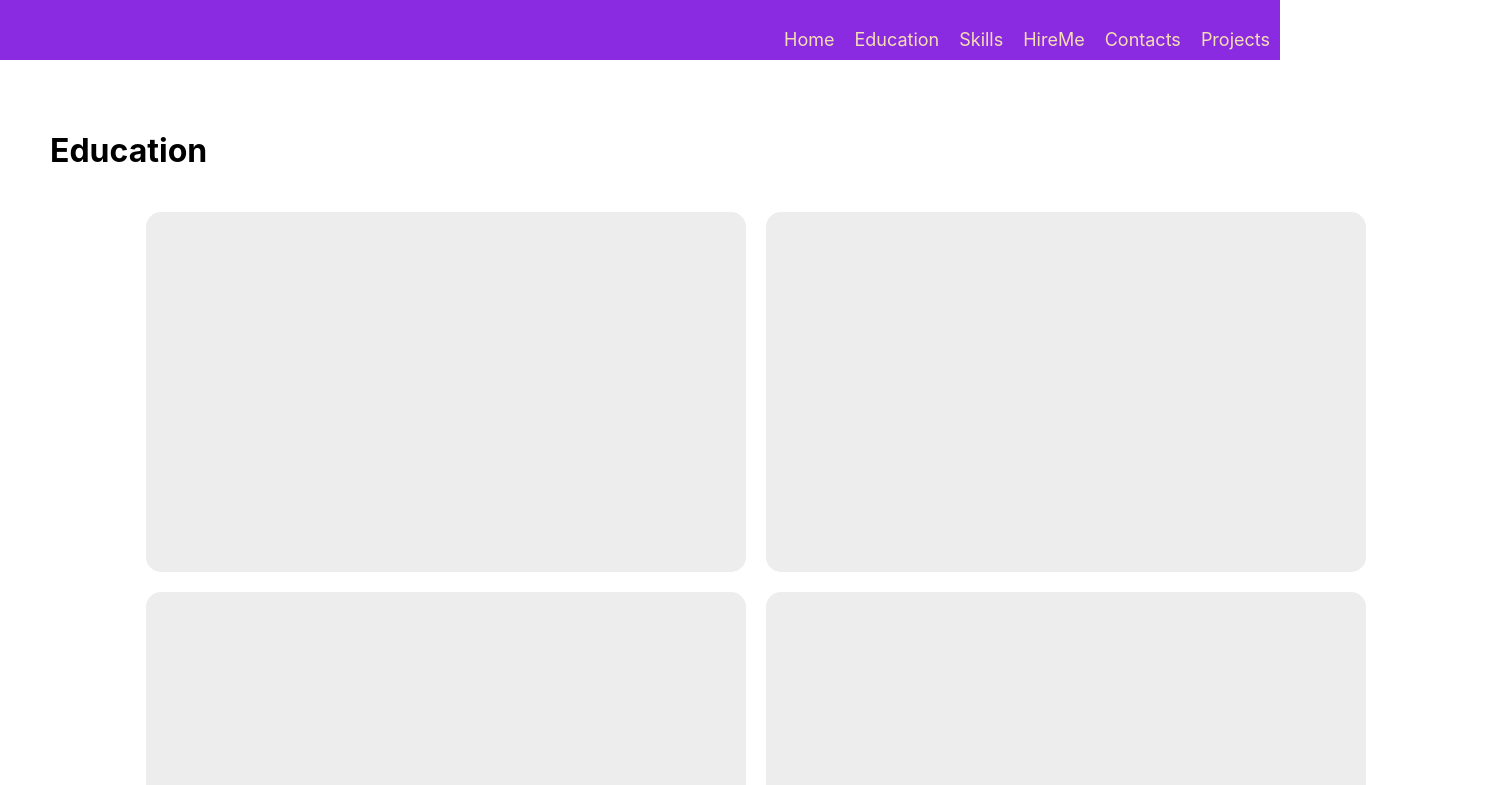
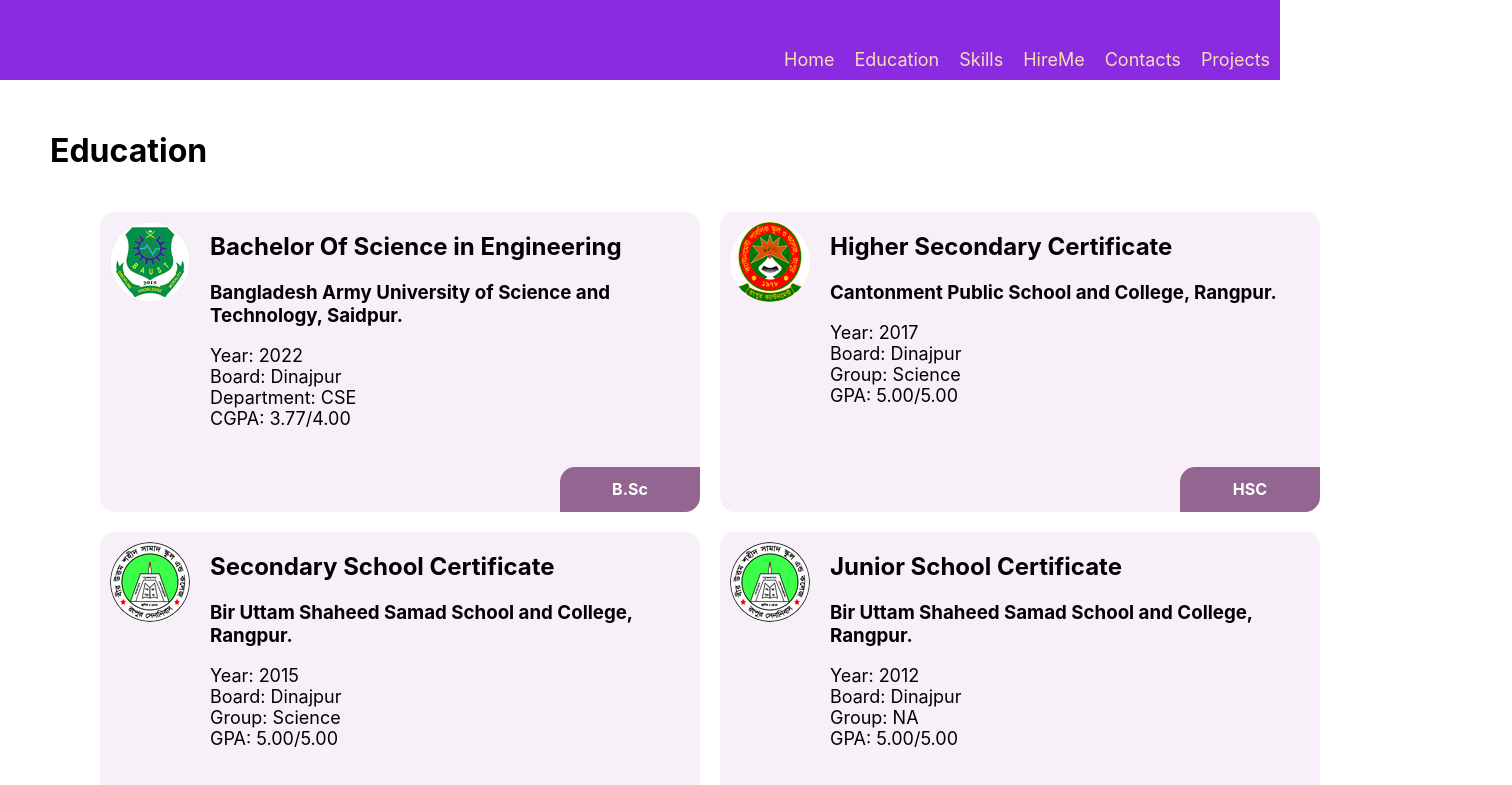
Before and after one commit to hadiuzzaman524/react-portfolio-template, a React (Create React App) app: page /education in a window 1280 px wide. Shown: the top 785 px of the page, 1512 px wide, since content can reach past the window. Built offline with nearby package versions, Linux system fonts and the light colour scheme.

Commit message:
feat: design education card

```diff
--- a/src/presentation/features/education/Education.js
+++ b/src/presentation/features/education/Education.js
@@ -1,21 +1,57 @@
 import Style from "./Education.module.css";
+
+import EducationCard from "./EducationCard";
+import school from "../../../images/bussh.png";
+import baust from "../../../images/baust80x80.png";
+import cpscr from "../../../images/cpscr.png";
+
 
 const Education = () => {
     return (
         <div className={Style.main_container}>
             <h1>Education</h1>
             <div className={Style.education_top}>
-                <div className={Style.education_card}>
-                </div>
-                <div className={Style.education_card}>
-                </div>
+            <EducationCard title="Bachelor Of Science in Engineering"
+                    institute="Bangladesh Army University of Science and Technology, Saidpur."
+                    year="Year: 2022"
+                    board="Board: Dinajpur"
+                    group="Department: CSE"
+                    gpa="CGPA: 3.77/4.00"
+                    degree="B.Sc"
+                    image={baust}
+                ></EducationCard>
+                  <EducationCard title="Higher Secondary Certificate"
+                    institute="Cantonment Public School and College, Rangpur."
+                    year="Year: 2017"
+                    board="Board: Dinajpur"
+                    group="Group: Science"
+                    gpa="GPA: 5.00/5.00"
+                    degree="HSC"
+                    image={cpscr}
+                ></EducationCard>
             </div>
+
             <div className={Style.education_top}>
-                <div className={Style.education_card}>
-                </div>
-                <div className={Style.education_card}>
-                </div>
+                <EducationCard title="Secondary School Certificate"
+                    institute="Bir Uttam Shaheed Samad School and College, Rangpur."
+                    year="Year: 2015"
+                    board="Board: Dinajpur"
+                    group="Group: Science"
+                    gpa="GPA: 5.00/5.00"
+                    degree="SSC"
+                    image={school}
+                ></EducationCard>
+                  <EducationCard title="Junior School Certificate"
+                    institute="Bir Uttam Shaheed Samad School and College, Rangpur."
+                    year="Year: 2012"
+                    board="Board: Dinajpur"
+                    group="Group: NA"
+                    gpa="GPA: 5.00/5.00"
+                    degree="JSC"
+                    image={school}
+                ></EducationCard>
             </div>
+
 
         </div>
     );
--- a/src/presentation/features/education/Education.module.css
+++ b/src/presentation/features/education/Education.module.css
@@ -7,7 +7,7 @@
     flex-direction: column;
     gap: 20px;
     padding: 50px;
-    width: 107%;
+    width: 100%;
 
 }
 .education_top{
@@ -17,12 +17,48 @@
     gap: 20px;
 }
 .education_card{
-    height: 45vh;
+    height: 300px;
     width: 600px;
-    background-color: #ededed;
+    background-color: #f8f0f8;
     border-radius: 15px;
+
 }
-
+.education_card_top{
+    display: flex;
+    height: 85%;
+    overflow: hidden;
+}
+.education_card_bottom{
+    height: 15%;
+    display: flex;
+    justify-content: end;
+}
+.education_info{
+    margin-left: 10px;
+}
+.education_info p{
+    font-size: 18px;
+}
+.image{
+    padding: 10px;
+    width: 80px;
+}
+.image img{
+    border-radius: 50%;
+}
+.design{
+    height: 100%;
+    width: 140px;
+    border-bottom-right-radius: 15px;
+    border-top-left-radius: 15px;
+    display: flex;
+    align-content: center;
+    align-items: center;
+    justify-content: center;
+    color: white;
+    background-color: #926691;
+    font-weight: bold;
+}
 @media (max-width: 800px){
     .education_top{
 
--- /dev/null
+++ b/src/presentation/features/education/EducationCard.js
@@ -0,0 +1,36 @@
+import Style from "./Education.module.css";
+
+const EducationCard = (props) => {
+    return (
+        <div className={Style.education_card}>
+            <div className={Style.education_card_top}>
+               <div className={Style.image}><img src={props.image}/></div>
+               <div className={Style.education_info}>
+                <h2>{props.title}</h2>
+                <h3>{props.institute}</h3>
+                <p><span>{props.year}<br/> {props.board} <br/> {props.group} <br/> {props.gpa}</span></p>
+
+            </div>
+
+            </div>
+            <div className={Style.education_card_bottom}>
+            <div className={Style.design}>
+                {props.degree}
+            </div>
+            </div>
+
+        </div>
+    );
+}
+export default EducationCard;
+
+/*
+ <div className={Style.education_info}>
+                <h2>Secondary School Certificate</h2>
+                <h3>Bir Uttam Shaheed Shamad School and College, Rangpur.</h3>
+                <h4>Passing Year: 2015</h4>
+                <h4>Board: Dinajpur</h4>
+                <h4>Group: Science</h4>
+                <h4>GPA: 5.00</h4>
+            </div>
+*/
--- a/src/presentation/features/header/Header.module.css
+++ b/src/presentation/features/header/Header.module.css
@@ -3,7 +3,7 @@
 }
 
 .header {
-    height: 60px;
+    height: 80px;
     background-color: blueviolet;
     position: fixed;
     width: 100%;
```
